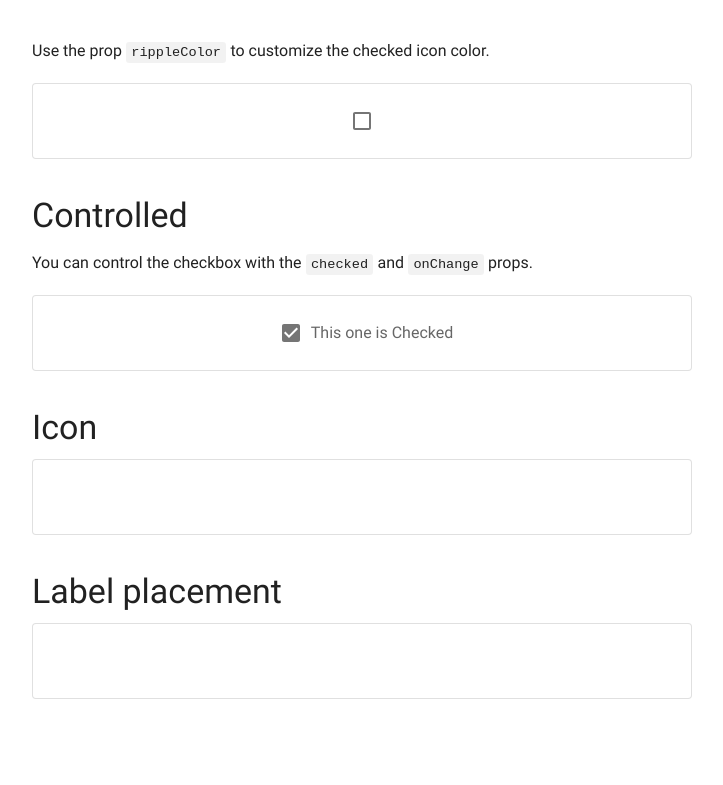
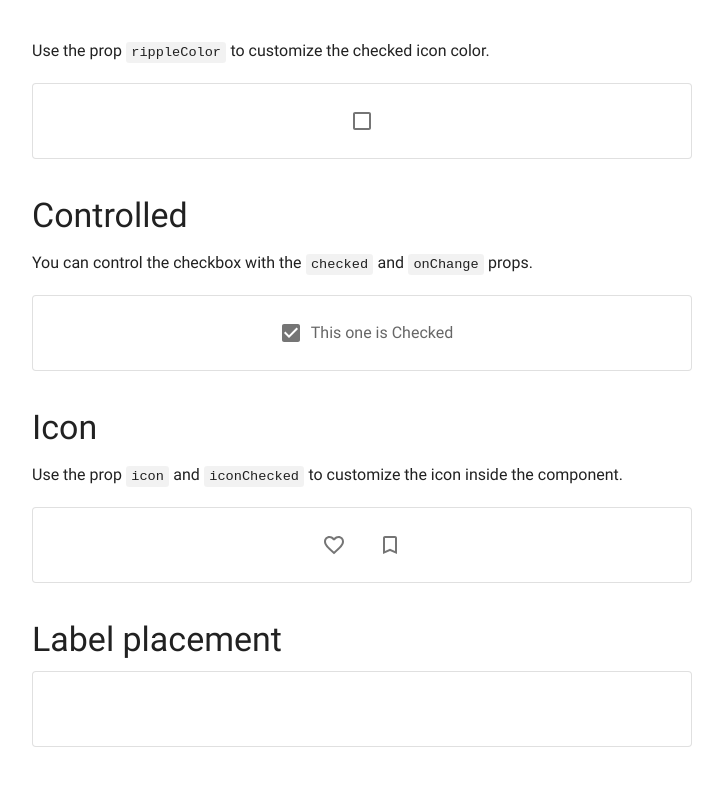
Before and after one commit to KyLoc20/Ruetify-UI, a Next.js app: page /components/checkbox in a window 1280 px wide. Shown: the part 1816-2601 px from the top of the page, without its empty margins (300-1023 px from the left). Built offline with nearby package versions, Linux system fonts and the light colour scheme.

Commit message:
[Checkbox] icon

```diff
--- a/pages/components/checkbox/index.jsx
+++ b/pages/components/checkbox/index.jsx
@@ -142,7 +142,22 @@
         <Typography type="h2" id="ac-icon">
           Icon
         </Typography>
-        <GroupBox></GroupBox>
+        <Typography type="p">
+          Use the prop <code>icon</code> and <code>iconChecked</code> to
+          customize the icon inside the component.
+        </Typography>
+        <GroupBox>
+          <Checkbox
+            color="error"
+            icon="favoriteBorder"
+            iconChecked="favoriteFilled"
+          ></Checkbox>
+          <Checkbox
+            color="primary"
+            icon="bookmarkBorder"
+            iconChecked="bookmarkFilled"
+          ></Checkbox>
+        </GroupBox>
 
         <Typography type="h2" id="ac-label-placement">
           Label placement
--- a/ui/Icon/icons.js
+++ b/ui/Icon/icons.js
@@ -62,6 +62,22 @@
     },
     favorite: {
         path: "M12 21.35l-1.45-1.32C5.4 15.36 2 12.28 2 8.5 2 5.42 4.42 3 7.5 3c1.74 0 3.41.81 4.5 2.09C13.09 3.81 14.76 3 16.5 3 19.58 3 22 5.42 22 8.5c0 3.78-3.4 6.86-8.55 11.54L12 21.35z",
+        viewBox: "0 0 24 24",
+    },
+    favoriteBorder: {
+        path: "M16.5 3c-1.74 0-3.41.81-4.5 2.09C10.91 3.81 9.24 3 7.5 3 4.42 3 2 5.42 2 8.5c0 3.78 3.4 6.86 8.55 11.54L12 21.35l1.45-1.32C18.6 15.36 22 12.28 22 8.5 22 5.42 19.58 3 16.5 3zm-4.4 15.55-.1.1-.1-.1C7.14 14.24 4 11.39 4 8.5 4 6.5 5.5 5 7.5 5c1.54 0 3.04.99 3.57 2.36h1.87C13.46 5.99 14.96 5 16.5 5c2 0 3.5 1.5 3.5 3.5 0 2.89-3.14 5.74-7.9 10.05z",
+        viewBox: "0 0 24 24",
+    },
+    favoriteFilled: {
+        path: "m12 21.35-1.45-1.32C5.4 15.36 2 12.28 2 8.5 2 5.42 4.42 3 7.5 3c1.74 0 3.41.81 4.5 2.09C13.09 3.81 14.76 3 16.5 3 19.58 3 22 5.42 22 8.5c0 3.78-3.4 6.86-8.55 11.54L12 21.35z",
+        viewBox: "0 0 24 24",
+    },
+    bookmarkBorder: {
+        path: "M17 3H7c-1.1 0-1.99.9-1.99 2L5 21l7-3 7 3V5c0-1.1-.9-2-2-2zm0 15-5-2.18L7 18V5h10v13z",
+        viewBox: "0 0 24 24",
+    },
+    bookmarkFilled: {
+        path: "M17 3H7c-1.1 0-1.99.9-1.99 2L5 21l7-3 7 3V5c0-1.1-.9-2-2-2z",
         viewBox: "0 0 24 24",
     },
     share: {
```
